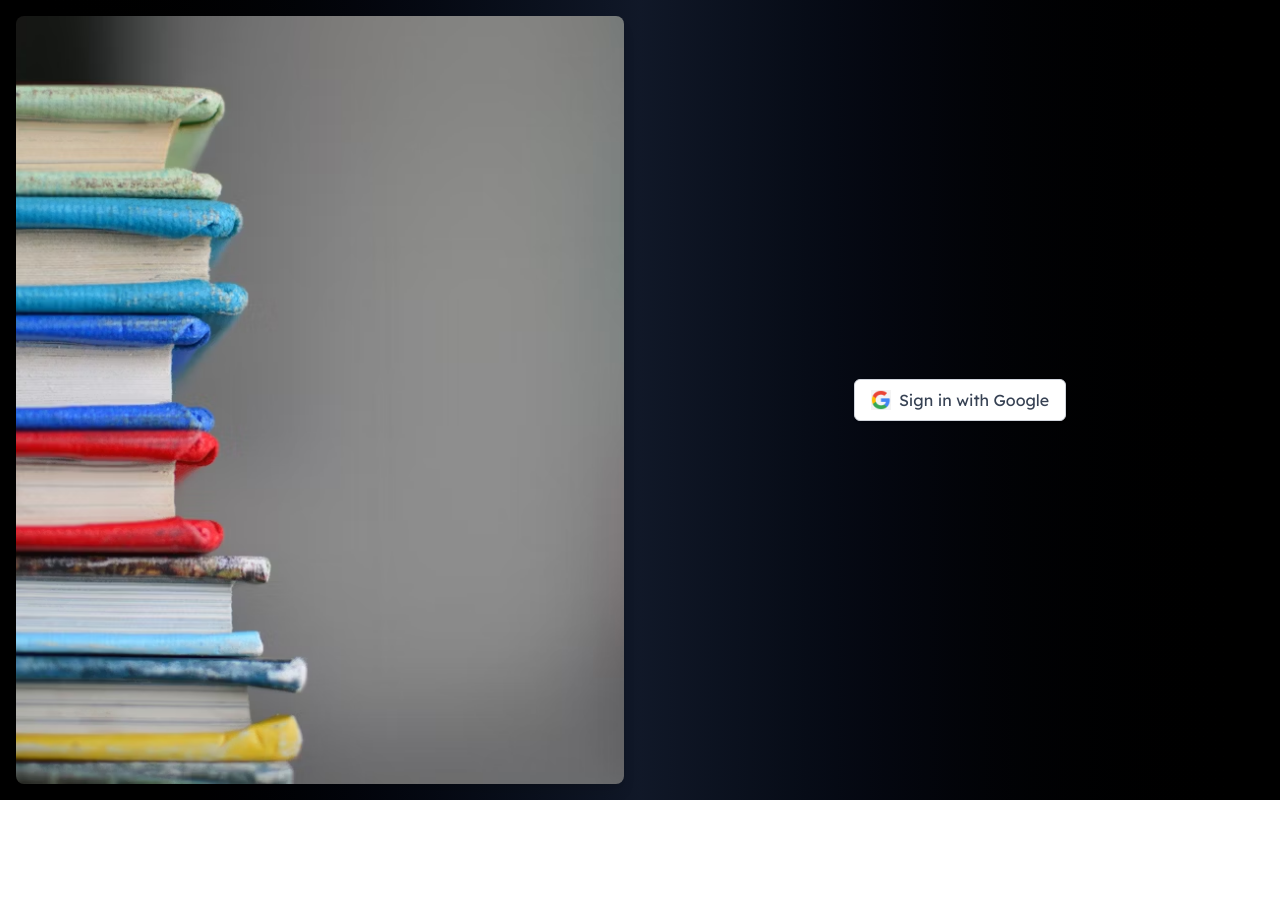
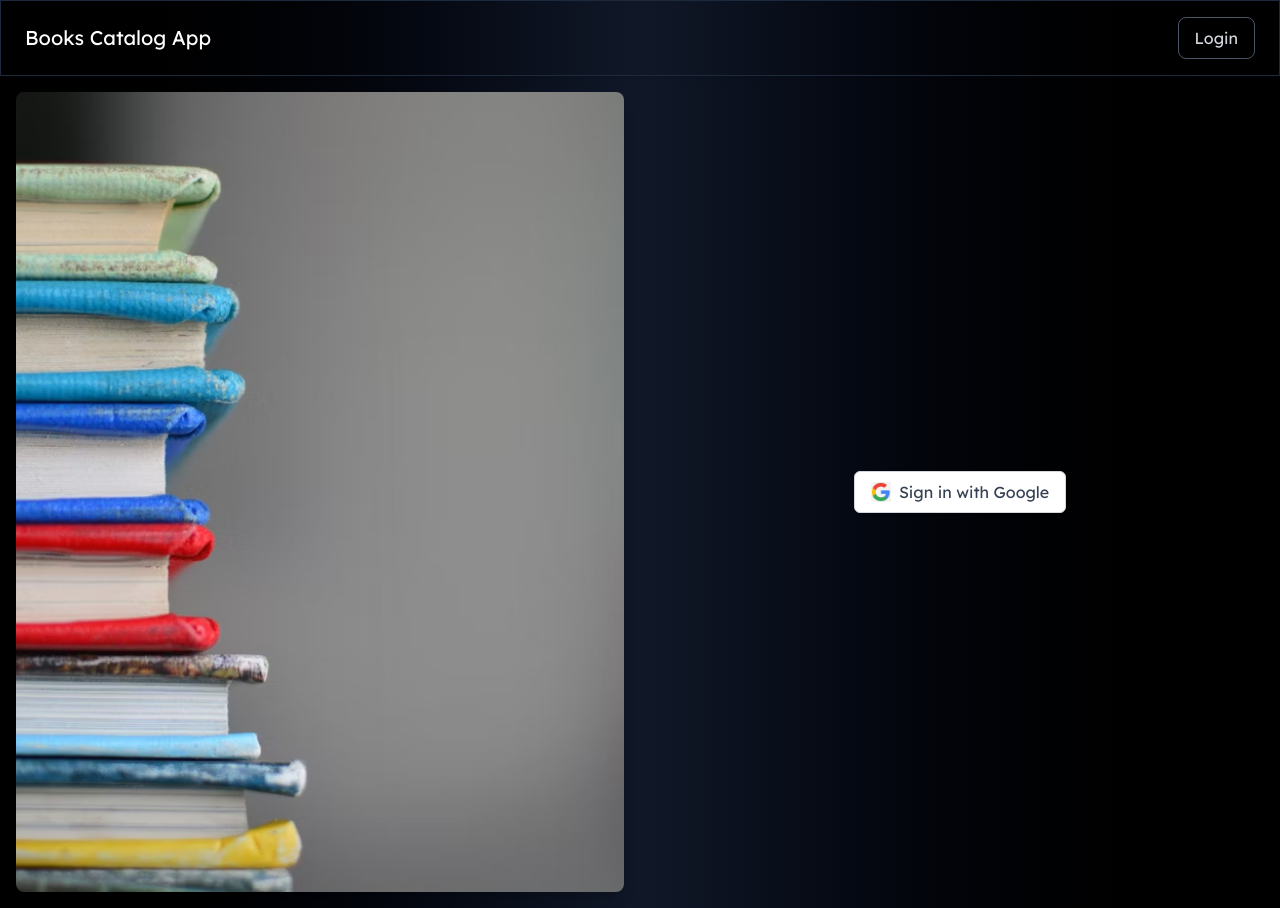
Before and after one commit to Tayyabbutt1133/book_catalog_webapp, a Next.js app: page /login in a window 1280 px wide. Before the commit the page ends 800 px from the top, so only its background shows below. Built offline with nearby package versions, Linux system fonts and the light colour scheme; no server answers.

Commit message:
final touches

```diff
--- a/app/(routes)/(auth)/login/page.tsx
+++ b/app/(routes)/(auth)/login/page.tsx
@@ -15,14 +15,14 @@ const Login = () => {
   }
 
   return (
-    <div className="flex flex-col md:flex-row bg-gradient-to-r from-black via-gray-900 to-black  min-h-screen">
+    <div className="flex flex-col md:flex-row">
       <div className="w-full md:w-1/2 flex items-center justify-center p-4">
         <Image
           src={book_cover}
           alt="Books"
           width={600}
           height={800}
-          className="object-cover w-full h-auto md:h-full rounded-lg shadow-lg"
+          className="object-cover w-full min-h-screen md:h-full rounded-lg shadow-lg"
         />
       </div>
       <div className="w-full md:w-1/2 flex items-center justify-center p-4">
--- a/app/(routes)/Landingweb/page.tsx
+++ b/app/(routes)/Landingweb/page.tsx
@@ -6,7 +6,6 @@ import React from 'react'
 const Landingweb = () => {
   return (
     <>
-        <Navbar />
         <Hero />
         <Footer />
     </>
--- a/app/(routes)/dashboard/layout.tsx
+++ /dev/null
@@ -1,14 +0,0 @@
-// app/dashboard/layout.tsx
-import { Providers } from "@/app/components/authentication/Providers"
-import Navbar from "@/app/components/landingpage/Navbar"
-
-export default function DashboardLayout({ children }: { children: React.ReactNode }) {
-  return (
-    <Providers>
-      <div className="bg-gradient-to-r from-black via-gray-900 to-black min-h-screen">
-        <Navbar />
-        <main>{children}</main>
-      </div>
-    </Providers>
-  )
-}
--- a/app/layout.tsx
+++ b/app/layout.tsx
@@ -2,6 +2,7 @@ import type { Metadata } from "next";
 import "./globals.css";
 import { ToastContainer } from 'react-toastify'
 import { Providers } from "./components/authentication/Providers";
+import Navbar from "./components/landingpage/Navbar";
 
 
 
@@ -18,11 +19,12 @@ export default function RootLayout({
 }>) {
   return (
     <html lang="en">
-      <body
-        className={""}
-      >
+      <body>
         <Providers>
-          {children}
+          <div className={"bg-gradient-to-r from-black via-gray-900  to-black min-h-screen"}>
+            <Navbar />
+            {children}
+          </div>
         </Providers>
         <ToastContainer />
       </body>
--- a/app/page.tsx
+++ b/app/page.tsx
@@ -19,9 +19,7 @@ export default function Home() {
 
   return (
     <>
-      <div className="bg-gradient-to-r from-black via-gray-900  to-black min-h-screen">
         <Landingweb />
-      </div>
     </>
   );
 }
```
